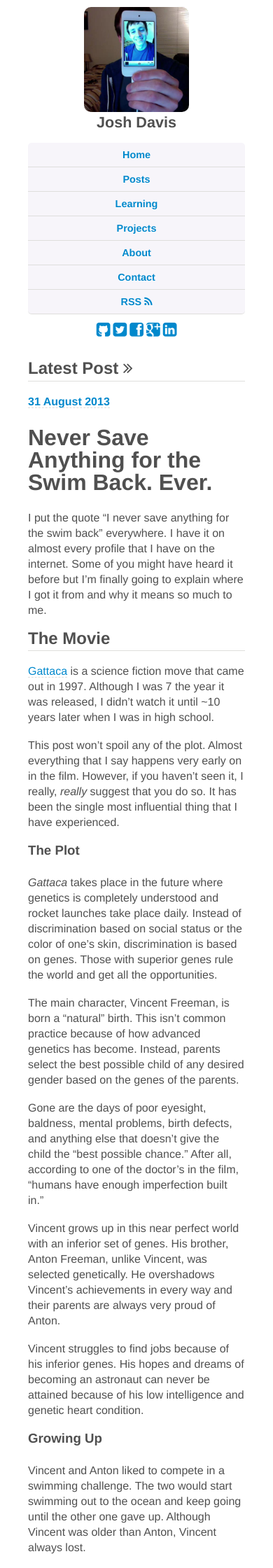
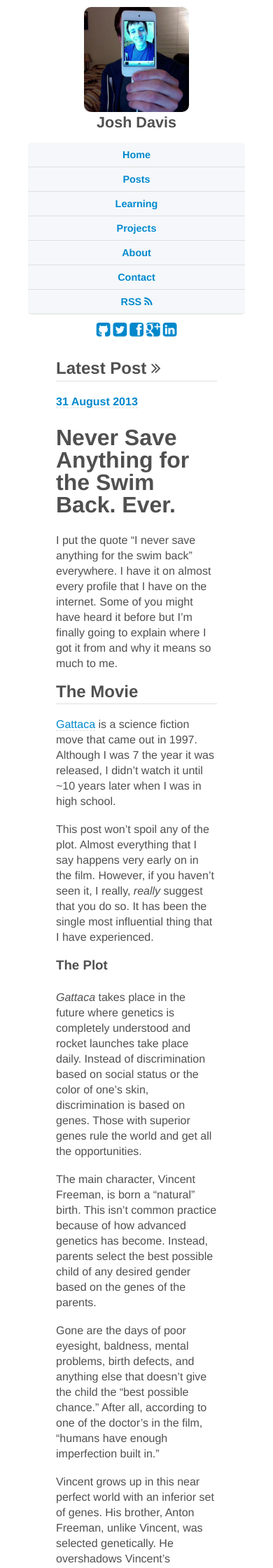
Before and after one commit to jdavis/jdavis.github.com, a Jekyll site: the page built from index.html, in a window 390 px wide. Shown: the top 2240 px of the page at 70% size. Built offline with Jekyll 4.4.1, drawn with Linux system fonts in a browser that asks for light colours; some web fonts are replaced; Markdown is read by kramdown in place of the engine named in the settings.

Commit message:
Improve fluid width for responsiveness

```diff
--- a/css/base.css
+++ b/css/base.css
@@ -284,8 +284,31 @@
  * https://github.com/dhg/Skeleton/blob/master/stylesheets/layout.css
  */
 
+@media only screen and (max-width: 1199px) {
+    div.container {
+        width: 100%;
+    }
+
+    div.side {
+        padding-left: 10px;
+        padding-right: 20px;
+        border-right: 1px solid #dededc;
+    }
+
+    div.wrap {
+        width: auto;
+        margin-left: 160px;
+        float: none;
+        border-left: none;
+    }
+
+    div.content {
+        margin: 0 40px;
+    }
+}
+
 /* Smaller than standard 960 (devices and browsers) */
-@media only screen and (max-width: 959px) {
+@media only screen and (max-width: 767px) {
     div.container {
         width: 100%;
     }
@@ -305,7 +328,7 @@
     div.side ul {
         margin: 10px 40px;
         text-shadow: 0 1px 0 #fff;
-        background-color: #f7f5fa;
+        background-color: #f5f7fa;
         border-radius: 5px;
     }
 
@@ -321,10 +344,8 @@
 }
 
 /* Tablet Portrait size to standard 960 (devices and browsers) */
-@media only screen and (min-width: 768px) and (max-width: 959px) {}
 
 /* All Mobile Sizes (devices and browser) */
-@media only screen and (max-width: 767px) {}
 
 /* Mobile Landscape Size to Tablet Portrait (devices and browsers) */
 @media only screen and (min-width: 480px) and (max-width: 767px) {}
```
